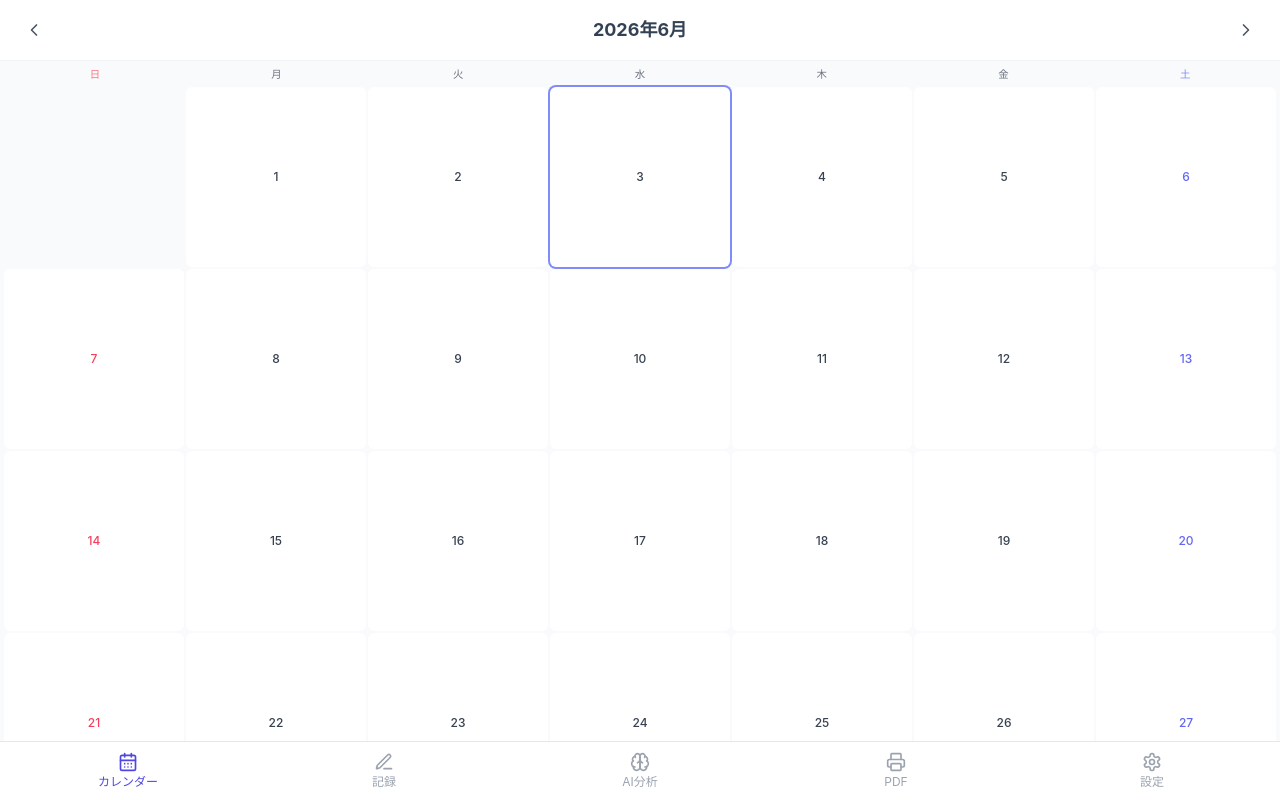
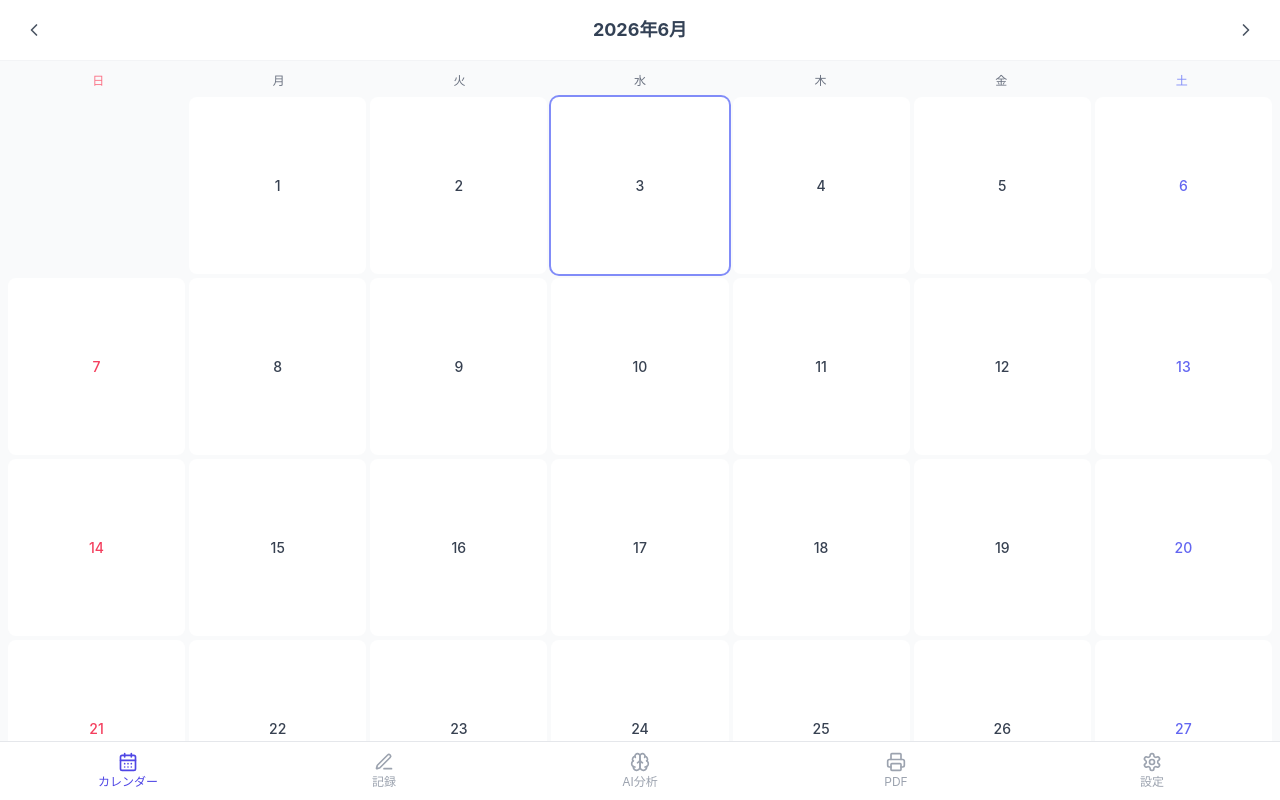
Before and after one commit to fs23ys/headache-diary, a Next.js app: page / in a window 1280 px wide. Shown: the top 800 px of the page. Built offline with nearby package versions, Linux system fonts and the light colour scheme; no server answers; the database is empty; sample sign-in values are in the browser's storage.

Commit message:
revert: カレンダーを元のサイズに戻す

```diff
--- a/components/calendar/MonthCalendar.tsx
+++ b/components/calendar/MonthCalendar.tsx
@@ -55,17 +55,16 @@ export function MonthCalendar({ year, month, records, onSelectDate }: Props) {
   const today = new Date();
 
   return (
-    <div className="px-1 pt-1">
+    <div className="px-2 pt-2">
       {/* Day of week header */}
-      <div className="grid grid-cols-7 mb-0.5">
+      <div className="grid grid-cols-7 mb-1">
         {DOW.map((d, i) => (
           <div
             key={d}
             className={cn(
-              'text-center font-medium py-0.5',
+              'text-center text-xs font-medium py-1',
               i === 0 ? 'text-rose-400' : i === 6 ? 'text-indigo-400' : 'text-gray-500',
             )}
-            style={{ fontSize: '0.65rem' }}
           >
             {d}
           </div>
@@ -73,7 +72,7 @@ export function MonthCalendar({ year, month, records, onSelectDate }: Props) {
       </div>
 
       {/* Calendar grid */}
-      <div className="grid grid-cols-7" style={{ gap: '2px' }}>
+      <div className="grid grid-cols-7 gap-1">
         {cells.map((cell, idx) => {
           if (!cell) {
             return <div key={`empty-${idx}`} className="aspect-square" />;
@@ -93,7 +92,7 @@ export function MonthCalendar({ year, month, records, onSelectDate }: Props) {
               onClick={() => hasRecord && onSelectDate(date)}
               disabled={!hasRecord}
               className={cn(
-                'aspect-square flex flex-col items-center justify-center rounded-md relative transition-opacity',
+                'aspect-square flex flex-col items-center justify-center rounded-lg relative transition-opacity',
                 getIntensityBg(maxIntensity),
                 hasRecord ? 'cursor-pointer active:opacity-70' : 'cursor-default',
                 isToday && 'ring-2 ring-indigo-400',
@@ -101,22 +100,21 @@ export function MonthCalendar({ year, month, records, onSelectDate }: Props) {
             >
               <span
                 className={cn(
-                  'font-medium leading-tight',
+                  'text-sm font-medium leading-tight',
                   dow === 0 ? 'text-rose-500' : dow === 6 ? 'text-indigo-500' : 'text-gray-700',
                   maxIntensity >= 7 && 'text-rose-800',
                 )}
-                style={{ fontSize: '0.75rem' }}
               >
                 {date.getDate()}
               </span>
               {hasRecord && (
-                <span className="text-xs leading-tight">
+                <span className="text-base leading-tight">
                   {getIntensityEmoji(maxIntensity)}
                 </span>
               )}
               {hasMedication && (
                 <span
-                  className="absolute top-0.5 right-0.5 w-1.5 h-1.5 rounded-full bg-indigo-500"
+                  className="absolute top-0.5 right-0.5 w-2 h-2 rounded-full bg-indigo-500"
                   title="痛み止め使用"
                 />
               )}
```
